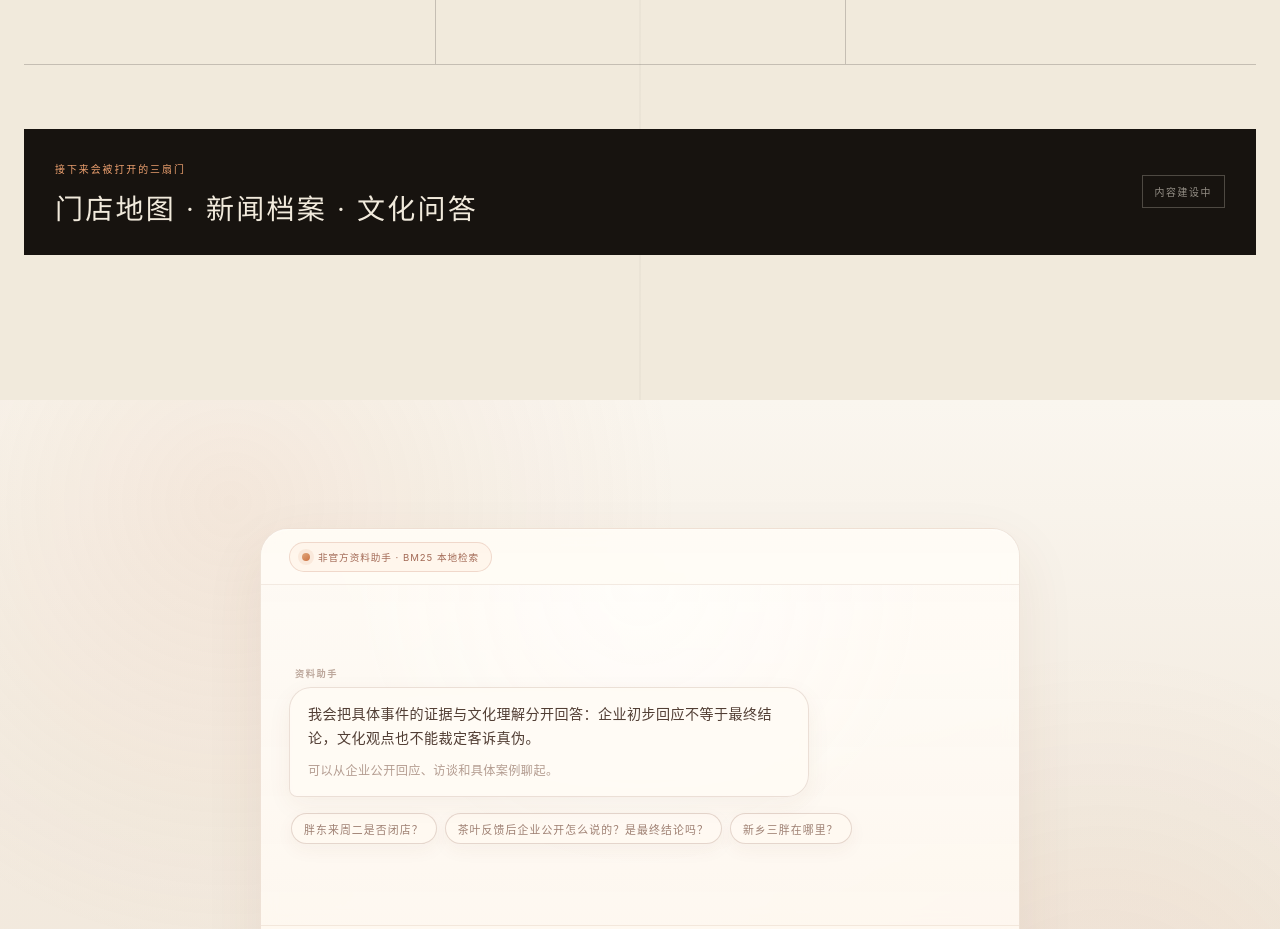
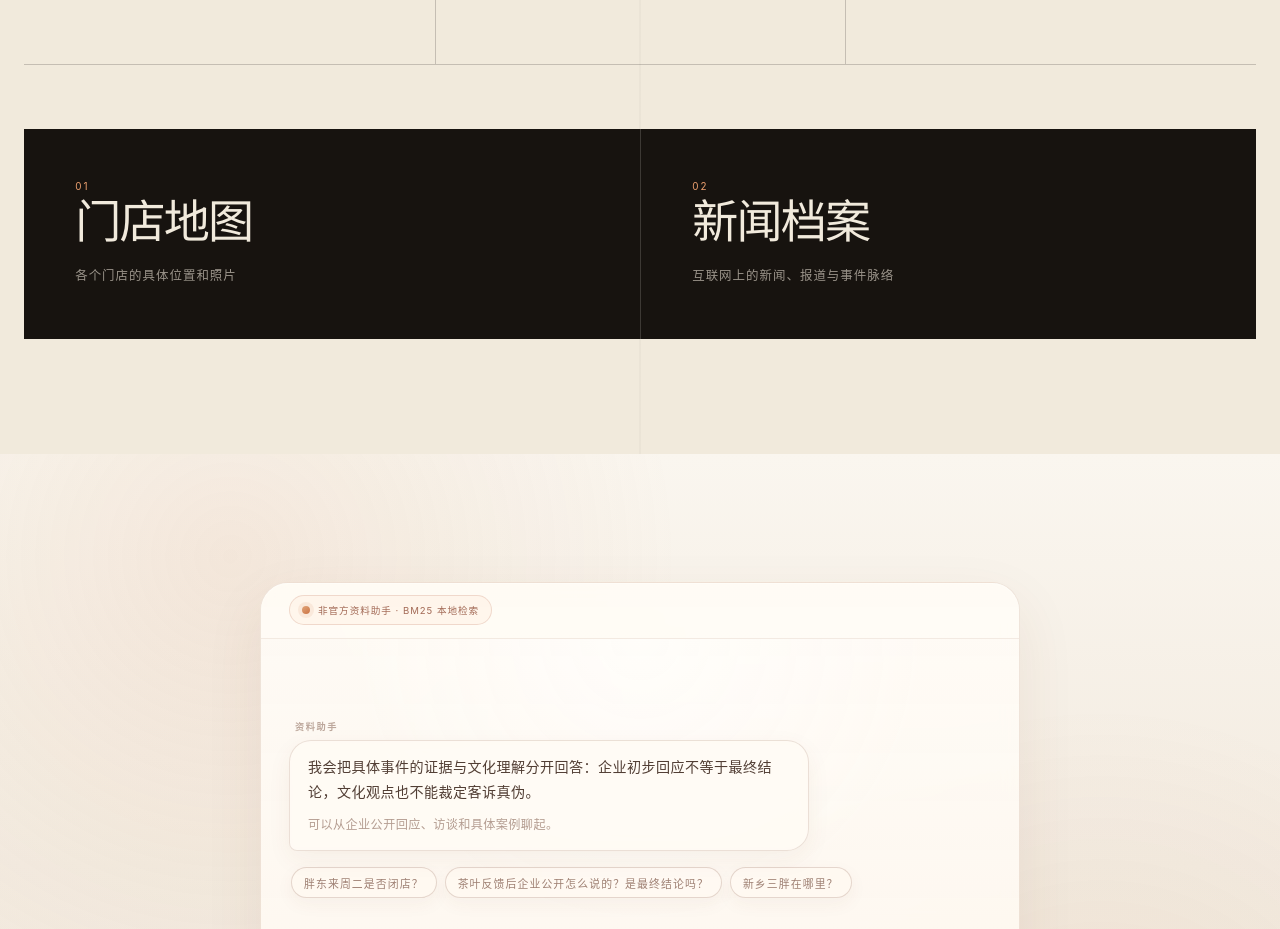
Before and after one commit to pao779765-web/pang_dong_lai, a Next.js app in the folder pangdonglai_project/site/: page / in a window 1280 px wide. Shown: the part 1200-2129 px from the top of the page. Built offline with nearby package versions, Linux system fonts and the light colour scheme.

Commit message:
feat: 搭建门店与新闻双栏目框架

```diff
--- a/pangdonglai_project/site/app/globals.css
+++ b/pangdonglai_project/site/app/globals.css
@@ -592,36 +592,46 @@ button:disabled {
 }
 
 .next-chapters {
-  display: flex;
+  display: grid;
   margin-top: clamp(38px, 5vw, 64px);
-  padding: 28px 31px;
-  align-items: center;
-  justify-content: space-between;
-  gap: 30px;
+  grid-template-columns: repeat(2, minmax(0, 1fr));
   color: var(--paper);
   background: var(--ink);
 }
 
-.next-kicker {
+.chapter-card {
+  display: flex;
+  min-height: 210px;
+  padding: clamp(30px, 4vw, 54px);
+  flex-direction: column;
+  align-items: flex-start;
+}
+
+.chapter-card + .chapter-card {
+  border-left: 1px solid rgba(241, 234, 220, 0.18);
+}
+
+.chapter-index {
   color: var(--copper-light);
   font-size: 0.62rem;
   letter-spacing: 0.2em;
 }
 
-.next-chapters p {
-  margin: 10px 0 0;
+.chapter-card h3 {
+  margin: auto 0 0;
   font-family: "Songti SC", SimSun, serif;
-  font-size: clamp(1.15rem, 2.2vw, 1.75rem);
-  letter-spacing: 0.08em;
+  font-size: clamp(2rem, 3.6vw, 3.45rem);
+  font-weight: 400;
+  letter-spacing: -0.04em;
+  line-height: 1.1;
 }
 
-.next-status {
-  flex: 0 0 auto;
-  padding: 8px 12px;
-  border: 1px solid rgba(241, 234, 220, 0.25);
-  color: rgba(241, 234, 220, 0.58);
-  font-size: 0.62rem;
-  letter-spacing: 0.16em;
+.chapter-card p {
+  margin: 16px 0 0;
+  color: rgba(241, 234, 220, 0.6);
+  font-size: 0.78rem;
+  letter-spacing: 0.08em;
+  line-height: 1.8;
 }
 
 .dialogue-section {
@@ -1300,9 +1310,17 @@ button:disabled {
   }
 
   .next-chapters {
-    padding: 24px 21px;
-    align-items: flex-start;
-    flex-direction: column;
+    grid-template-columns: 1fr;
+  }
+
+  .chapter-card {
+    min-height: 178px;
+    padding: 28px 23px;
+  }
+
+  .chapter-card + .chapter-card {
+    border-top: 1px solid rgba(241, 234, 220, 0.18);
+    border-left: 0;
   }
 
   .dialogue-section {
--- a/pangdonglai_project/site/app/page.tsx
+++ b/pangdonglai_project/site/app/page.tsx
@@ -445,12 +445,17 @@ export default function Home() {
             ))}
           </div>
 
-          <aside className="next-chapters" aria-label="后续内容规划">
-            <div>
-              <span className="next-kicker">接下来会被打开的三扇门</span>
-              <p>门店地图 · 新闻档案 · 文化问答</p>
-            </div>
-            <span className="next-status">内容建设中</span>
+          <aside className="next-chapters" aria-label="内容板块">
+            <article className="chapter-card">
+              <span className="chapter-index">01</span>
+              <h3>门店地图</h3>
+              <p>各个门店的具体位置和照片</p>
+            </article>
+            <article className="chapter-card">
+              <span className="chapter-index">02</span>
+              <h3>新闻档案</h3>
+              <p>互联网上的新闻、报道与事件脉络</p>
+            </article>
           </aside>
         </div>
       </section>
```
Also changed, not shown: 1 other file (tests, documents, lock files or other folders).
